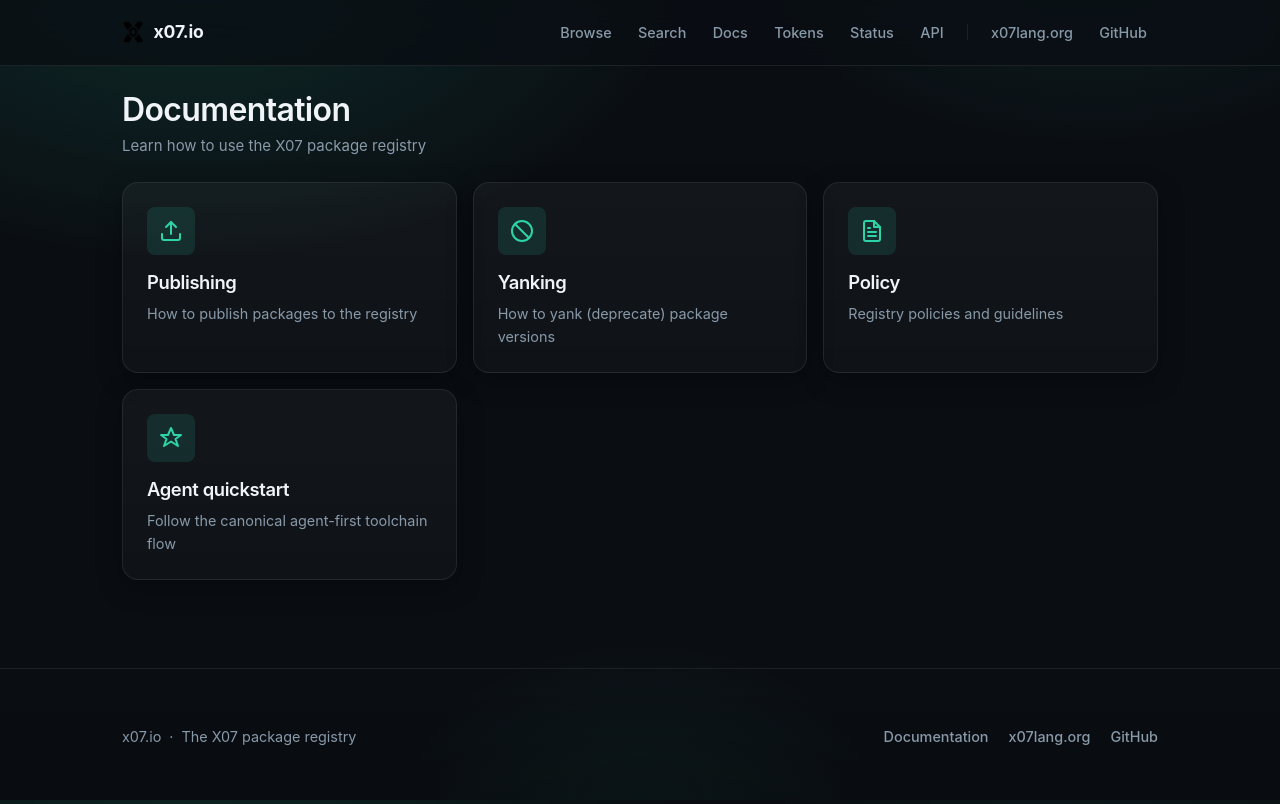
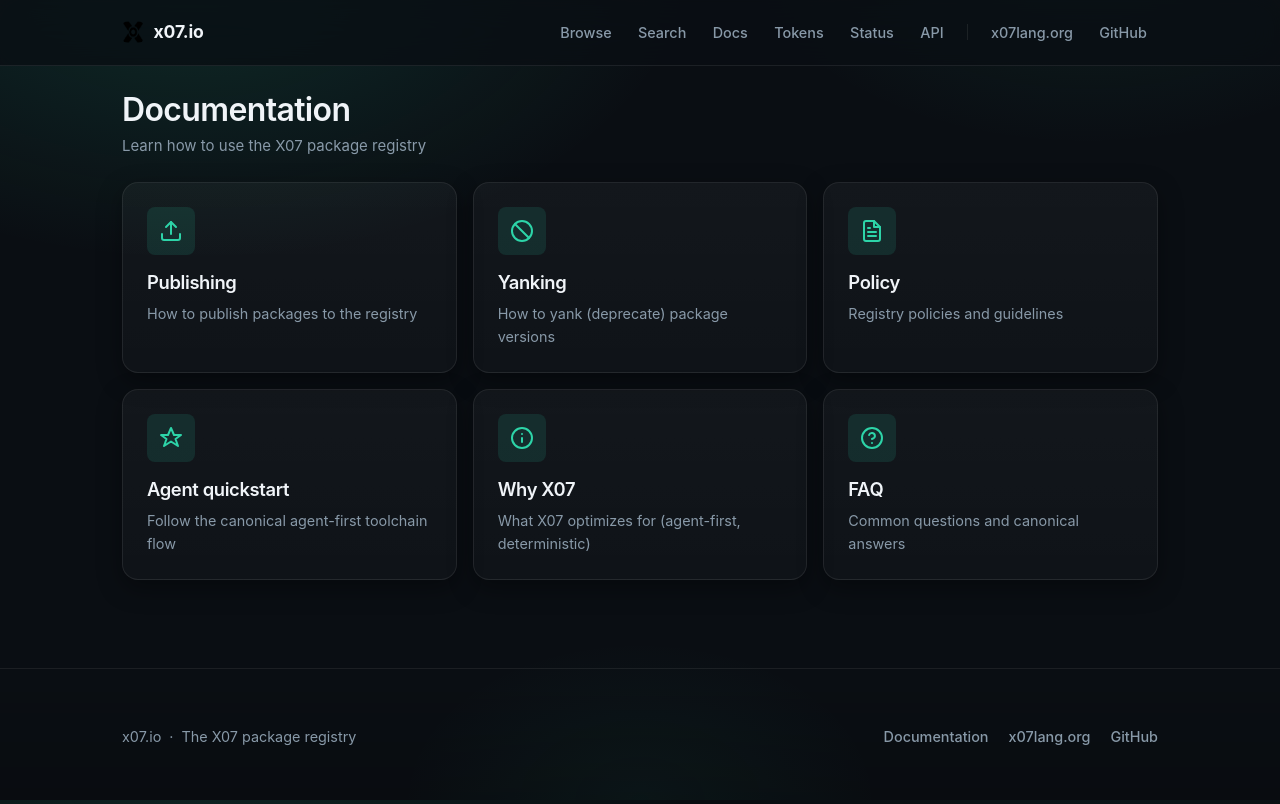
Before and after one commit to x07lang/x07-registry-web, a SvelteKit app: page /docs in a window 1280 px wide. Built offline with nearby package versions, Linux system fonts and the light colour scheme.

Commit message:
docs: link to x07lang.org about/faq

```diff
--- a/src/routes/docs/+page.svelte
+++ b/src/routes/docs/+page.svelte
@@ -55,6 +55,40 @@
 		<h2 class="doc-card__title">Agent quickstart</h2>
 		<p class="doc-card__desc muted">Follow the canonical agent-first toolchain flow</p>
 	</a>
+
+	<a
+		href="https://x07lang.org/docs/about/"
+		target="_blank"
+		rel="noopener noreferrer"
+		class="doc-card card card--glow"
+	>
+		<div class="doc-card__icon">
+			<svg width="24" height="24" viewBox="0 0 24 24" fill="none" stroke="currentColor" stroke-width="2" stroke-linecap="round" stroke-linejoin="round">
+				<circle cx="12" cy="12" r="10"></circle>
+				<line x1="12" y1="16" x2="12" y2="12"></line>
+				<line x1="12" y1="8" x2="12.01" y2="8"></line>
+			</svg>
+		</div>
+		<h2 class="doc-card__title">Why X07</h2>
+		<p class="doc-card__desc muted">What X07 optimizes for (agent-first, deterministic)</p>
+	</a>
+
+	<a
+		href="https://x07lang.org/docs/faq/"
+		target="_blank"
+		rel="noopener noreferrer"
+		class="doc-card card card--glow"
+	>
+		<div class="doc-card__icon">
+			<svg width="24" height="24" viewBox="0 0 24 24" fill="none" stroke="currentColor" stroke-width="2" stroke-linecap="round" stroke-linejoin="round">
+				<circle cx="12" cy="12" r="10"></circle>
+				<path d="M9.09 9a3 3 0 0 1 5.83 1c0 2-3 3-3 3"></path>
+				<line x1="12" y1="17" x2="12.01" y2="17"></line>
+			</svg>
+		</div>
+		<h2 class="doc-card__title">FAQ</h2>
+		<p class="doc-card__desc muted">Common questions and canonical answers</p>
+	</a>
 </div>
 
 <style>
```
